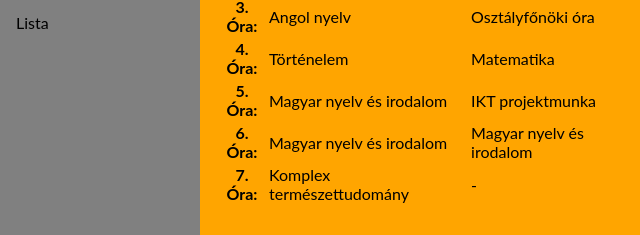
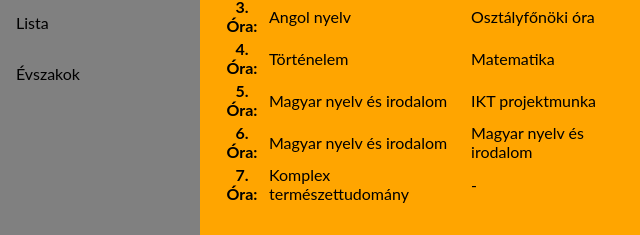
Before and after one commit to Hegymegi-Akos/orarend.html, a plain HTML site: page index.html in a window 1280 px wide. Shown: the part 156-391 px from the top of the page, 0-640 px from the left. Drawn offline with Linux system fonts and the light colour scheme.

Commit message:
Update index.html

```diff
--- a/index.html
+++ b/index.html
@@ -83,6 +83,7 @@
                       <a href="https://hegymegi-akos.github.io/orarend.html/">órarend</a>
 
                         <a href="https://hegymegi-akos.github.io/kollazs_jo/listak.html">Lista</a>
+                                                                                         <a href="https://hegymegi-akos.github.io/evszakok.html/">Évszakok</a>
 
                 </div>
                 <div class="content">
```
